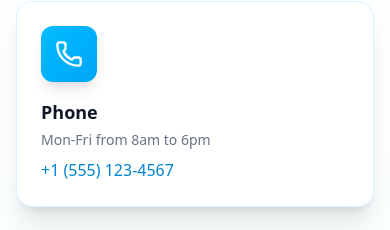
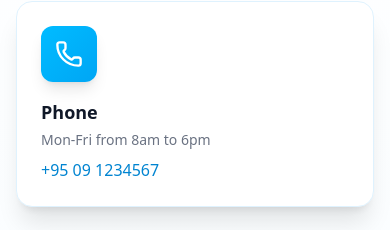
Before and after one commit to Lin18210/InsurTech, a React (Vite) app in the folder Frontend/: page /about in a window 390 px wide. Shown: the part 7057-7287 px from the top of the page. Built offline with nearby package versions, Linux system fonts and the light colour scheme; no server answers.

Commit message:
phone changes

```diff
--- a/Frontend/src/pages/AboutUs.jsx
+++ b/Frontend/src/pages/AboutUs.jsx
@@ -13,8 +13,8 @@ const contactInfo = [
     icon: Phone,
     title: 'Phone',
     description: 'Mon-Fri from 8am to 6pm',
-    value: '+1 (555) 123-4567',
-    action: 'tel:+15551234567'
+    value: '+95 09 1234567',
+    action: 'tel:+95 091234567'
   },
   {
     icon: Mail,
```
